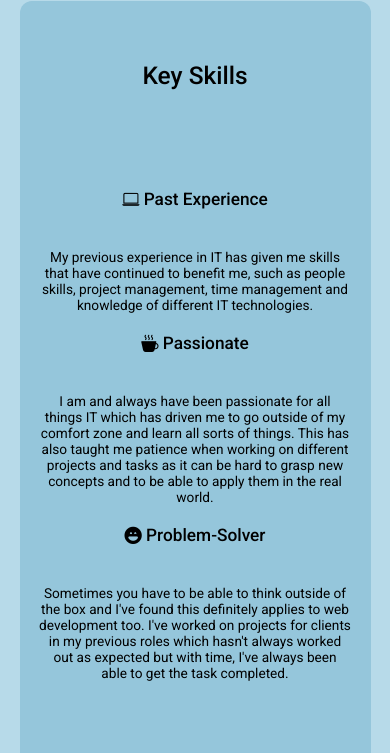
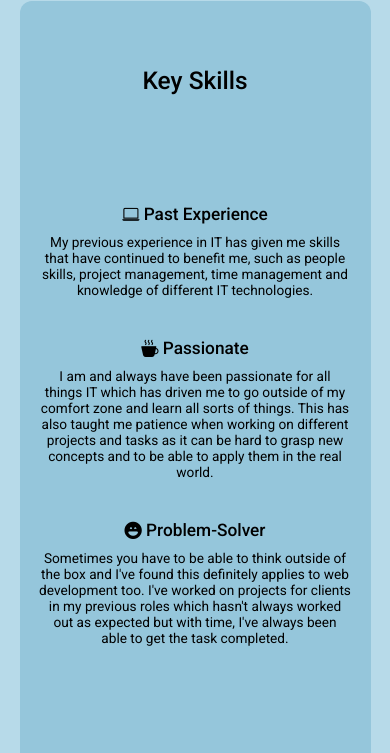
Before and after one commit to RAbeyrathna/T1A2-Portfolio, a plain HTML site: page index.html in a window 390 px wide. Shown: the part 2661-3414 px from the top of the page. Drawn offline with nearby package versions, Linux system fonts and the light colour scheme.

Commit message:
Fix skill item spacing on mobile display

```diff
--- a/styles/breakpoints/_index-breakpoints.scss
+++ b/styles/breakpoints/_index-breakpoints.scss
@@ -310,11 +310,13 @@
                 p{
                     padding: 0px 10%;
                 }
+                margin-bottom: 20px;
                width: 100%;
             }
             .skill-heading{
                 margin-top: 20px;
                 font-size: 1.2em;
+                height: 20px;
                 font-weight: 500;
             }
             .skill-desc{
```
Also changed, not shown: index.css.
